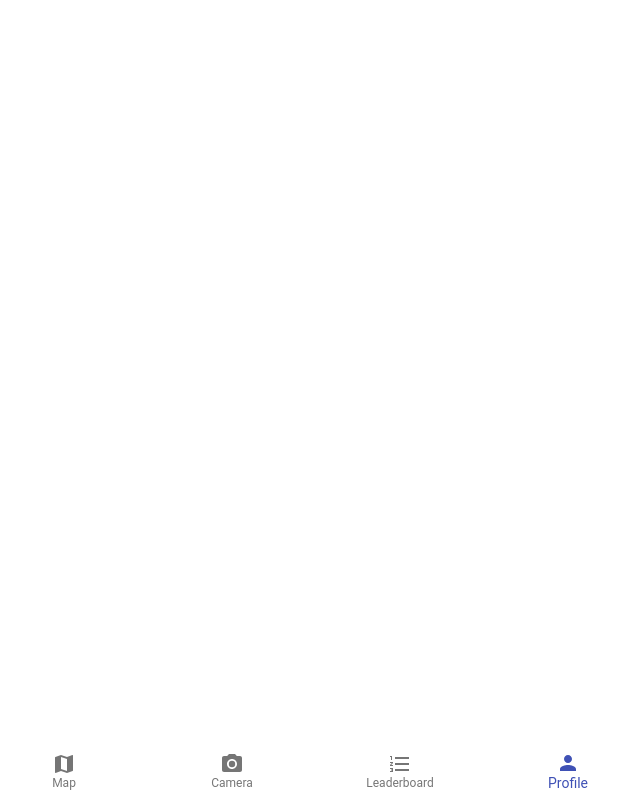
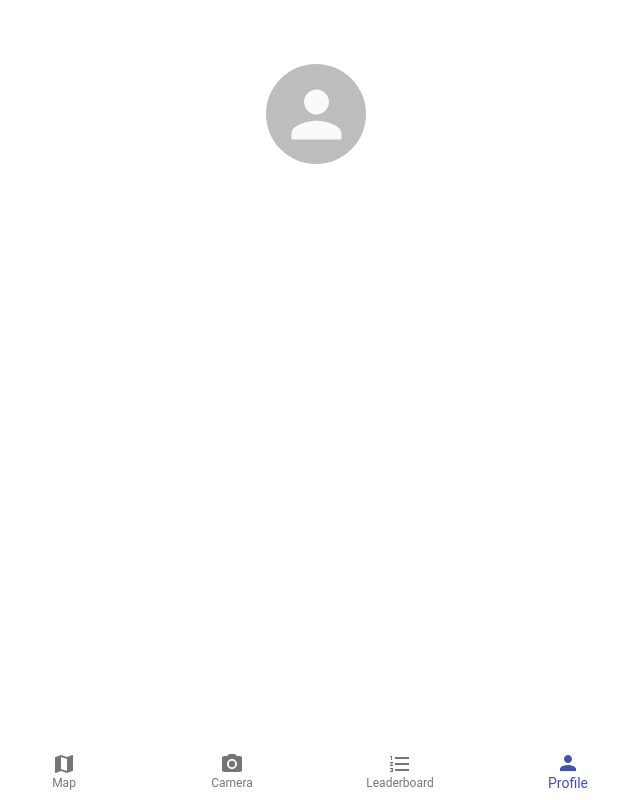
Before and after one commit to nikhilnanda21/HackUST21, a React (Create React App) app in the folder hack-front/: page / in a window 1280 px wide. Both pictures are taken after a click on the button "Profile". Shown: the whole page, without its empty margins (324-964 px from the left). Built offline with nearby package versions, Linux system fonts and the light colour scheme.

Commit message:
init profile page

```diff
--- a/hack-front/src/components/NavSwitch.tsx
+++ b/hack-front/src/components/NavSwitch.tsx
@@ -5,11 +5,13 @@ import { useSelector } from 'react-redux';
 
 import Camera from './Camera';
 import Map from './Map';
+import Profile from './Profile';
 import ViewContainer from './styled/ViewContainer';
 
 const NavComponentMap: Record<number | 'default', ReactNode> = {
   0: <Map />,
   1: <Camera />,
+  3: <Profile />,
   default: null,
 };
 
--- /dev/null
+++ b/hack-front/src/components/Profile.tsx
@@ -0,0 +1,34 @@
+import React, { FC } from 'react';
+
+import { Avatar } from '@material-ui/core';
+
+import { selectCurrentNav } from 'models/selectors';
+import { useSelector } from 'react-redux';
+import styled from 'styled-components';
+
+const ProfileContainer = styled.div`
+  height: 100%;
+  width; 100%;
+  position: relative;
+
+  display: flex;
+  flex-direction: column;
+  align-items: center;
+`;
+
+const StyledAvatar = styled(Avatar)`
+  margin-top: 4rem;
+  height: min(40vmin, 100px) !important;
+  width: min(40vmin, 100px) !important;
+`;
+
+const Profile: FC = () => {
+  const currentNav = useSelector(selectCurrentNav);
+  return (
+    <ProfileContainer>
+      <StyledAvatar />
+    </ProfileContainer>
+  );
+};
+
+export default Profile;
```
